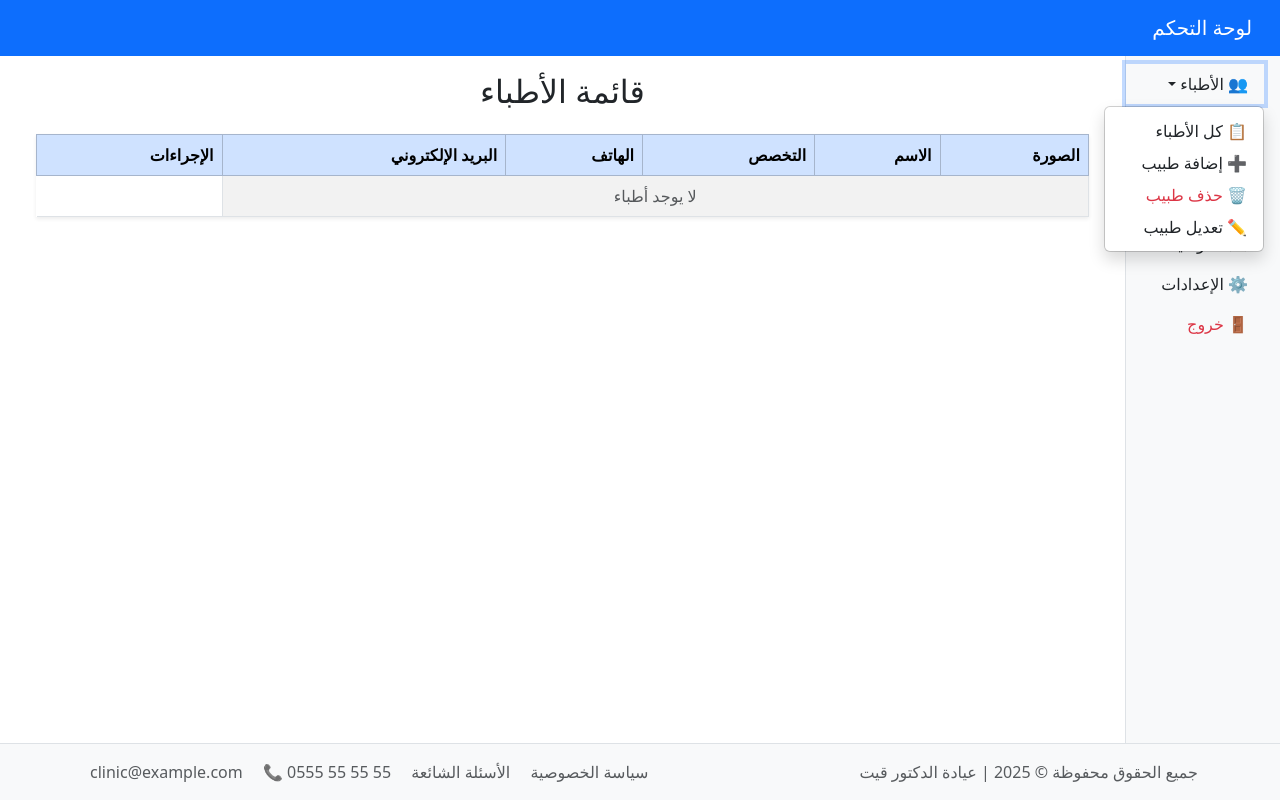
After one commit to Fatma-Laidani/Doctors, a Django app: page /dashboard/all_doctors/ in a window 1280 px wide, after a click on "👥 الأطباء". The commit adds this page. Run offline with Django 4.2, Linux system fonts and the light colour scheme; the visitor is signed in with stand-in values (Sample User, id 1); data that the repository does not hold is empty; some libraries are stand-ins or nearby versions.

Commit message:
all doctors + edit and delete doctor

```diff
--- a/dashboard/templates/dashboard/add_doctor.html
+++ b/dashboard/templates/dashboard/add_doctor.html
@@ -74,6 +74,11 @@
         </div>
 
         <div class="mb-3">
+            {{ form.bio.label_tag }}
+            {{ form.bio }}
+        </div>
+
+        <div class="mb-3">
             <label for="{{ form.image.id_for_label }}" class="form-label">📷 صورة الطبيب</label>
             {{ form.photo }}
         </div>
--- /dev/null
+++ b/dashboard/templates/dashboard/all_doctors.html
@@ -0,0 +1,48 @@
+{% extends 'dashboard/base.html' %}
+
+<!-- {% block title %}لوحة التحكم{% endblock %} -->
+
+{% block content %}
+<div class="container">
+    <h2 class="mb-4 text-center"> قائمة الأطباء</h2>
+
+    <table class="table table-bordered table-striped text-end bg-white shadow-sm">
+        <thead class="table-primary">
+            <tr>
+                <th>الصورة</th>
+                <th>الاسم</th>
+                <th>التخصص</th>
+                <th>الهاتف</th>
+                <th>البريد الإلكتروني</th>
+                <th>الإجراءات</th>
+            </tr>
+        </thead>
+        <tbody>
+            {% for doctor in doctors %}
+            <tr>
+                <td>
+                    {% if doctor.photo %}
+                    <img src="{{ doctor.photo.url }}" width="60" height="60" class="rounded">
+                    {% else %}
+                    لا توجد صورة
+                    {% endif %}
+                </td>
+                <td>{{ doctor.name }}</td>
+                <td>{{ doctor.specialty }}</td>
+                <td>{{ doctor.phone }}</td>
+                <td>{{ doctor.email }}</td>
+                <td>
+                    <a href="{% url 'edit_doctor' doctor.id %}" class="btn btn-sm btn-warning">تعديل</a>
+                    <a href="{% url 'delete_doctor' doctor.id %}" class="btn btn-sm btn-danger"
+                        onclick="return confirm('هل أنت متأكد من حذف هذا الطبيب؟');">حذف</a>
+                </td>
+            </tr>
+            {% empty %}
+            <tr>
+                <td colspan="5" class="text-center text-muted">لا يوجد أطباء</td>
+            </tr>
+            {% endfor %}
+        </tbody>
+    </table>
+</div>
+{% endblock %}
--- a/dashboard/templates/partials/sidebar.html
+++ b/dashboard/templates/partials/sidebar.html
@@ -8,7 +8,7 @@
                 👥 الأطباء
             </a>
             <ul class="dropdown-menu text-end shadow">
-                <li><a class="dropdown-item" href="#">📋 كل الأطباء</a></li>
+                <li><a class="dropdown-item" href="{% url 'all_doctors' %}">📋 كل الأطباء</a></li>
                 <li><a class="dropdown-item" href="{% url 'add_doctor' %}">➕ إضافة طبيب</a></li>
                 <li><a class="dropdown-item text-danger" href="#">🗑️ حذف طبيب</a></li>
                 <li><a class="dropdown-item" href="#">✏️ تعديل طبيب</a></li>
--- a/dashboard/urls.py
+++ b/dashboard/urls.py
@@ -8,4 +8,7 @@ urlpatterns=[
     path('login/', views.login_view, name='login'),
     path('logout/', views.logout_view, name='logout'),
     path('dashboard/add_doctor/', views.add_doctor, name='add_doctor'),
+    path('dashboard/all_doctors/', views.all_doctors, name='all_doctors'),
+    path('doctors/edit/<int:doctor_id>/', views.edit_doctor, name='edit_doctor'),
+    path('doctors/delete/<int:doctor_id>/', views.delete_doctor, name='delete_doctor'),
 ]
--- a/dashboard/views.py
+++ b/dashboard/views.py
@@ -51,8 +51,36 @@ def add_doctor(request):
             messages.success(request, "✅ تم إضافة الطبيب بنجاح")
             return redirect('add_doctor')  # أو صفحة النجاح
         else:
+            # print(form.errors)  # ← سيعرض الأخطاء في التيرمنال
             messages.error(request, "❌ تحقق من صحة البيانات")
     else:
         form = DoctorForm()
 
     return render(request, 'dashboard/add_doctor.html', {'form': form})
+
+
+
+
+@login_required(login_url='login')
+def all_doctors(request):
+    doctors =Doctor.objects.all()
+    return render(request, 'dashboard/all_doctors.html', {'doctors': doctors})
+
+@login_required(login_url='login')
+def edit_doctor(request, doctor_id):
+    doctor = Doctor.objects.get(id=doctor_id)
+    if request.method == 'POST':
+        form = DoctorForm(request.POST, request.FILES, instance=doctor)
+        if form.is_valid():
+            form.save()
+            return redirect('all_doctors')
+    else:
+        form = DoctorForm(instance=doctor)
+    return render(request, 'dashboard/edit_doctor.html', {'form': form, 'doctor': doctor})
+
+
+@login_required(login_url='login')
+def delete_doctor(request, doctor_id):
+    doctor = Doctor.objects.get(id=doctor_id)
+    doctor.delete()
+    return redirect('all_doctors')
```
Also changed, not shown: dashboard/templates/dashboard/edit_doctor.html (added, +16 -0 lines).
